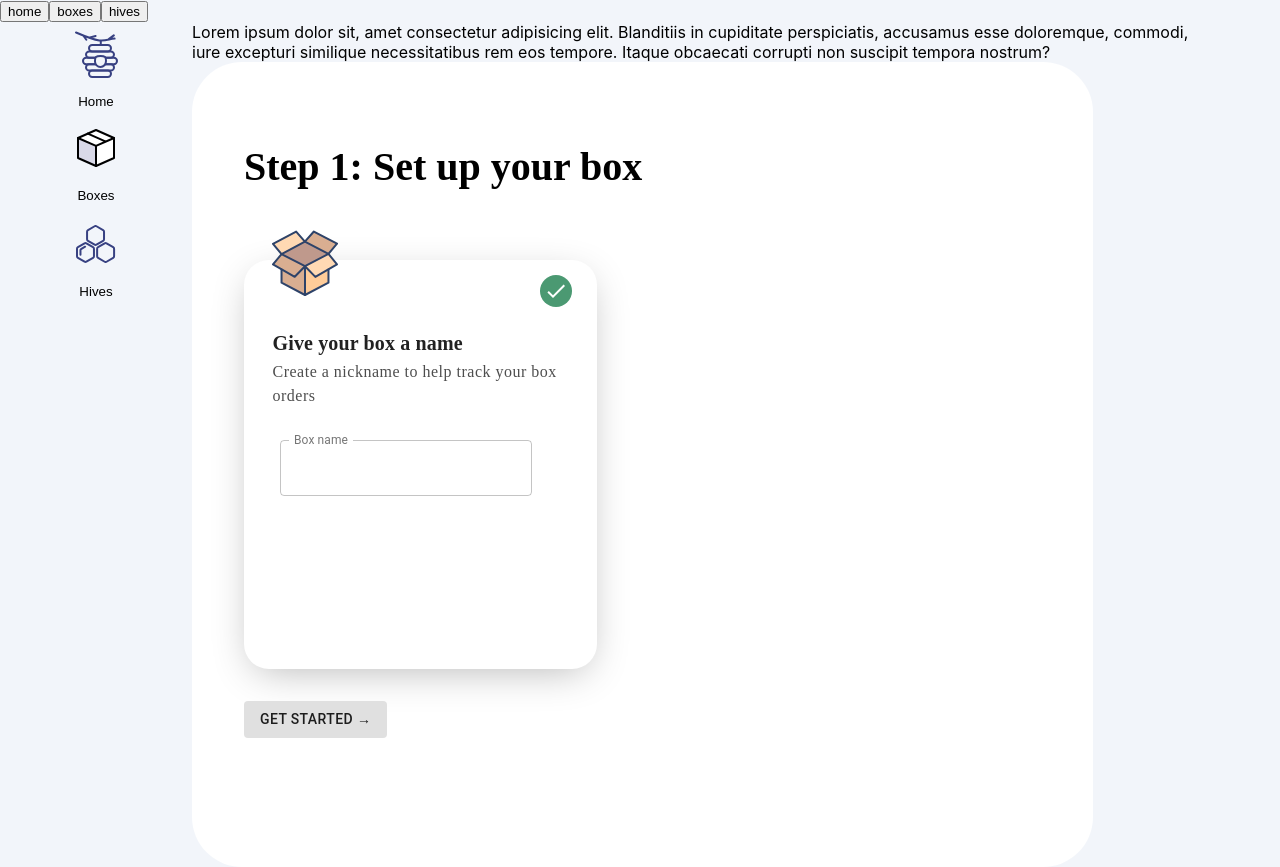
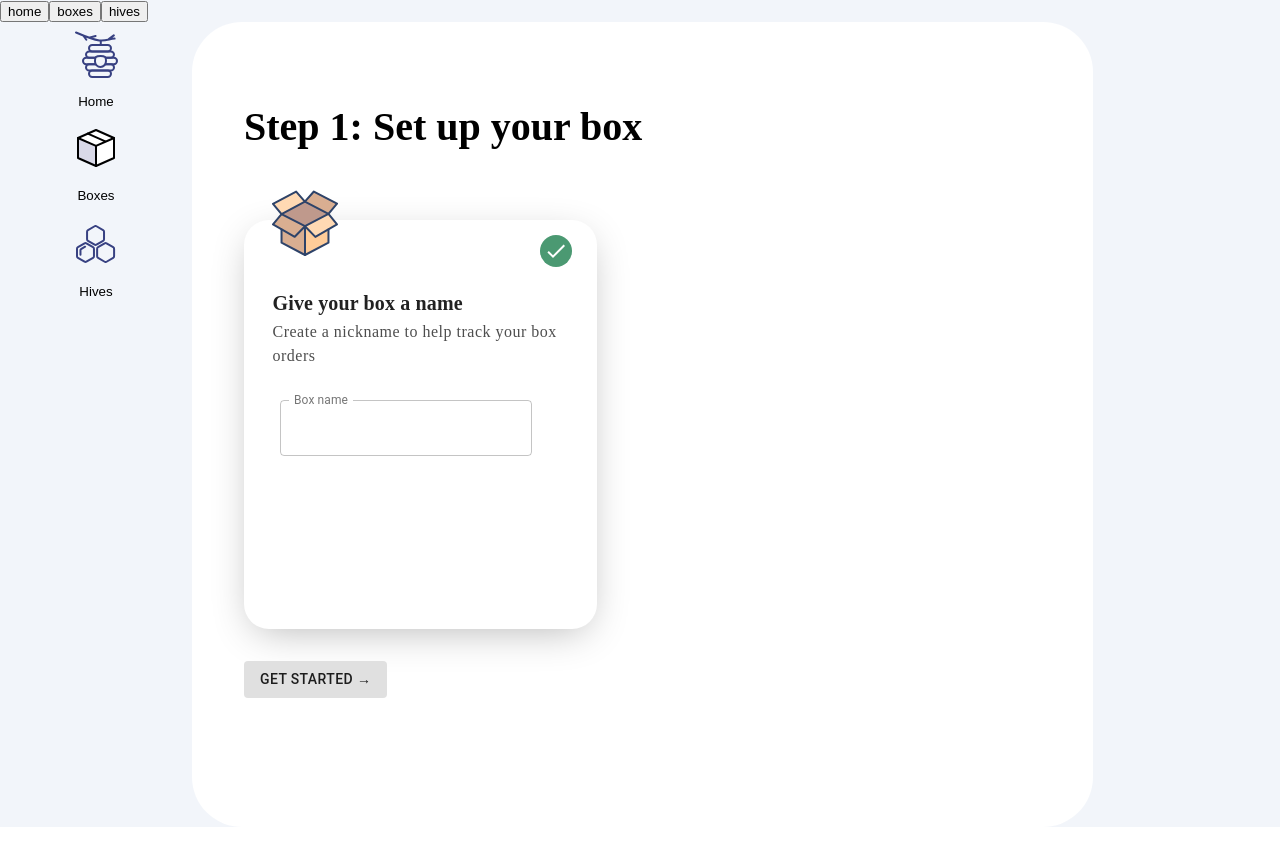
Before and after one commit to robertocandales/boxbee, a React (Create React App) app: page /boxes in a window 1280 px wide. After the commit the page ends 827 px from the top, so only its background shows below. Built offline with nearby package versions, Linux system fonts and the light colour scheme.

Commit message:
conflict fixes

```diff
--- a/src/container/styles.js
+++ b/src/container/styles.js
@@ -38,3 +38,5 @@ export const WraperButton = styled.button`
 `;
 
 export const Img = styled.img``;
+
+export const Title = styled.div``;
--- a/src/screens/boxes/index.js
+++ b/src/screens/boxes/index.js
@@ -17,10 +17,6 @@ import CardButton from '../shared/button/CardButton';
 const Boxes = () => {
   return (
     <div>
-      {' '}
-      Lorem ipsum dolor sit, amet consectetur adipisicing elit. Blanditiis in cupiditate
-      perspiciatis, accusamus esse doloremque, commodi, iure excepturi similique necessitatibus rem
-      eos tempore. Itaque obcaecati corrupti non suscipit tempora nostrum?{' '}
       <WrapperCard>
         <Title>Step 1: Set up your box</Title>
         <InnerCard>
```
